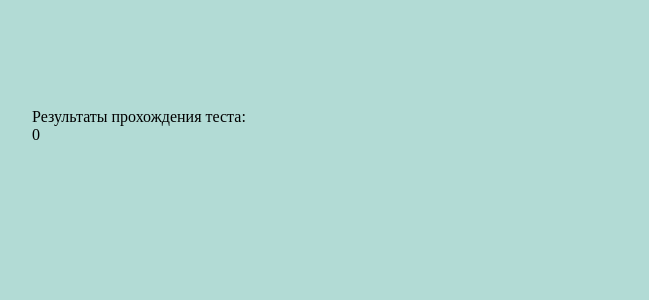
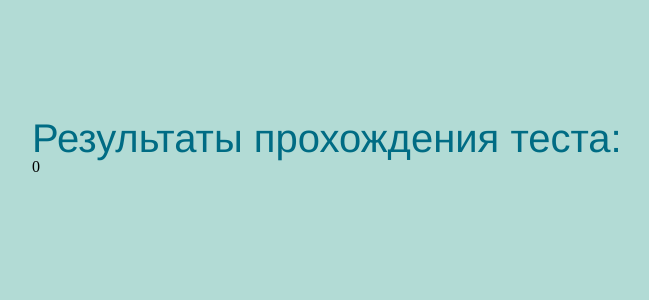
Before and after one commit to SonyaSot/test, a PHP site: page /grade.php in a window 1280 px wide. Shown: the top 300 px of the page, without its empty margins (283-932 px from the left). Run offline with PHP 8.4, Linux system fonts and the light colour scheme.

Commit message:
Update style.css

```diff
--- a/style.css
+++ b/style.css
@@ -38,6 +38,17 @@
 		margin: 10px;
 	   font-family: Micra, Helvetica, Arial, sans-serif;
 	}
+
+	.content-category{
+		font-size: 40px;
+		line-height: 40px;
+		color: #006C84;
+		text-align: left;
+		margin: 10px 0 0 0;
+		color: #006C84;
+	   font-family: Micra, Helvetica, Arial, sans-serif;
+	}
+
 	.test__title{
 	  font-size: 40px;
 	line-height: 40px;
```
